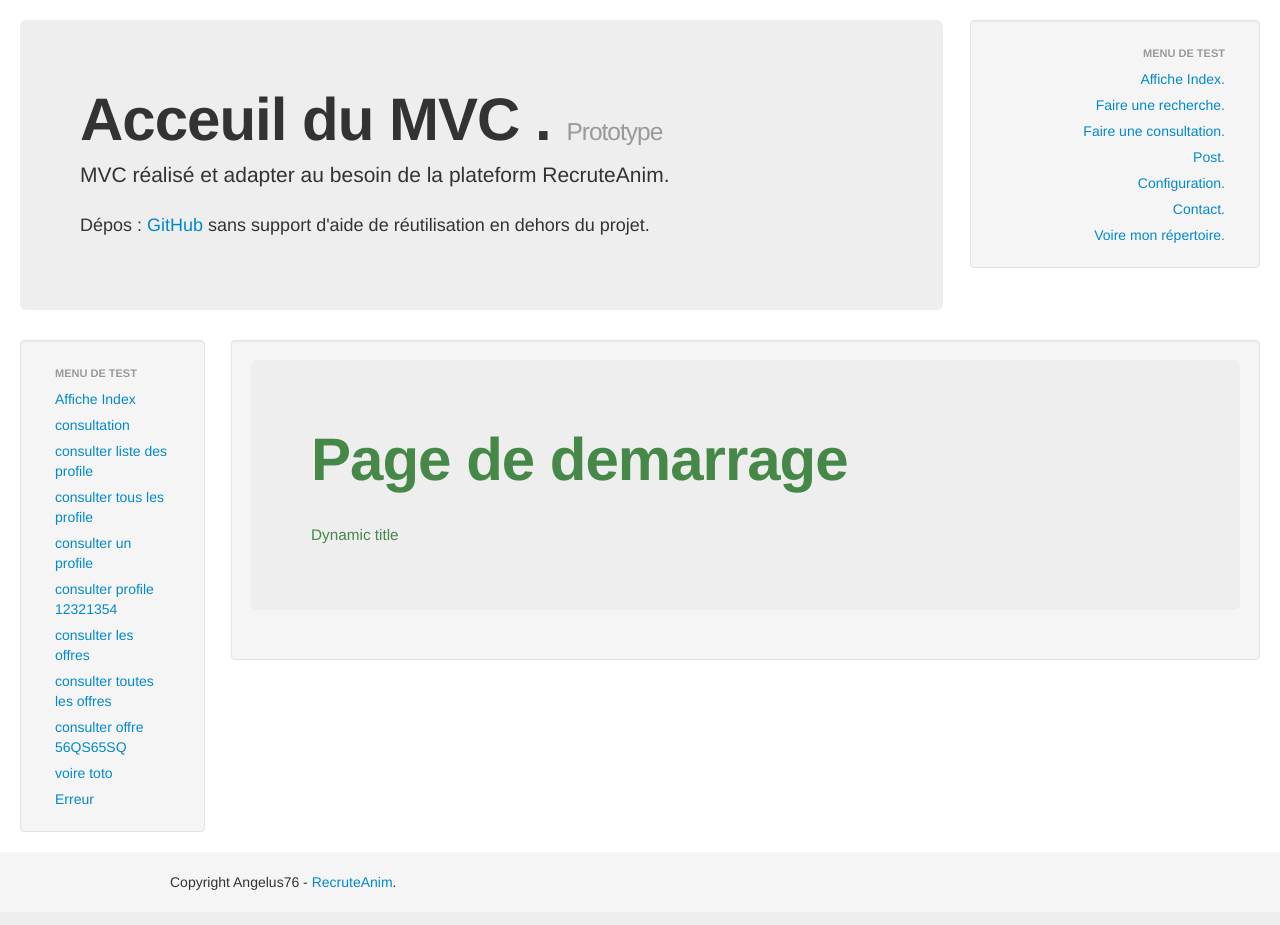
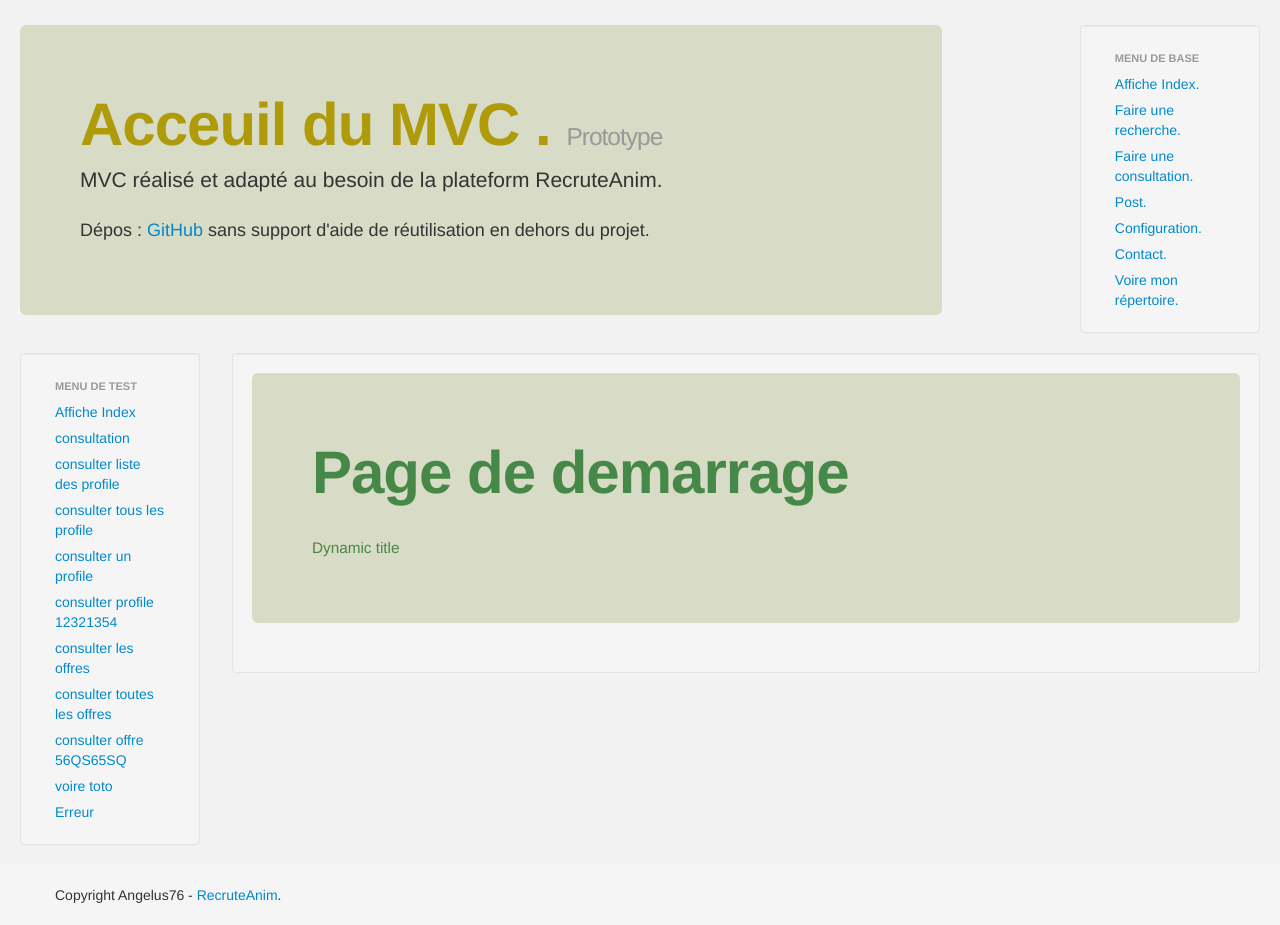
Before and after one commit to aangelus76/MVC_BASE, a PHP site: page / in a window 1280 px wide. Before the commit the page ends 890 px from the top, so only its background shows below. Run offline with PHP 8.4, Linux system fonts and the light colour scheme; some libraries are stand-ins or nearby versions.

Commit message:
Update Layout

```diff
--- a/app/views/pages/layout.phtml
+++ b/app/views/pages/layout.phtml
@@ -16,7 +16,7 @@
 <link rel="stylesheet" type="text/css" href="/bootstrap/css/bootstrap-responsive.css" />
 <script type="text/javascript" src="/ScriptLibrary/jquery-latest.pack.js"></script>
 <script type="text/javascript" src="<?php echo ROOT_STYLE; ?>bootstrap/js/bootstrap.js"></script>
-<link rel="stylesheet" type="text/css" href="<?php echo ROOT_STYLE; ?>bootstrap/css/bootstrap.css" />
+<link rel="stylesheet" type="text/css" href="<?php echo ROOT_STYLE; ?>bootstrap/theme/css/general.css" />
 <link rel="stylesheet" type="text/css" href="<?php echo ROOT_STYLE; ?>bootstrap/theme/css/footerSticky.css" />
 <script type="text/javascript" src="/bootstrap/js/bootstrap.js"></script>
 </head>
@@ -24,16 +24,16 @@
 <div class="container-fluid">
   <div class="row-fluid">
 <div class="hero-unit span9">
-  <h1>Acceuil du MVC . <small>Prototype</small></h1>
+  <h1 class="Gold">Acceuil du MVC . <small>Prototype</small></h1>
   <p></p>
   <div class="container">
-        <p class="lead">MVC réalisé et adapter au besoin de la plateform RecruteAnim.</p>
+        <p class="lead">MVC réalisé et adapté au besoin de la plateform RecruteAnim.</p>
         <p>Dépos : <a href="https://github.com/aangelus76/MVC_BASE">GitHub</a> sans support d'aide de réutilisation en dehors du projet.</p>
       </div>
 </div>
-<div class="well sidebar-nav span3">
-        <ul class="nav nav-list text-right">
-          <li class="nav-header">Menu de test</li>
+<div class="well sidebar-nav offset1 span2">
+        <ul class="nav nav-list text-left">
+          <li class="nav-header">Menu de BASE</li>
           <li><a href="<?= WEB_ROOT; ?>">Affiche Index.</a></li>
           <li><a href="<?= WEB_ROOT; ?>/Recherche">Faire une recherche.</a></li>
           <li><a href="<?= WEB_ROOT; ?>/consulter">Faire une consultation.</a></li>
--- a/app/views/resources/bootstrap/theme/css/general.css
+++ b/app/views/resources/bootstrap/theme/css/general.css
@@ -32,6 +32,9 @@ body {
 }
 .hero-unit{
 	background-color:#D8DBC6;
+}
+.hero-unit h1.Gold {
+	color:#AF9B09;
 }
 #search {
 	position: absolute;
```
